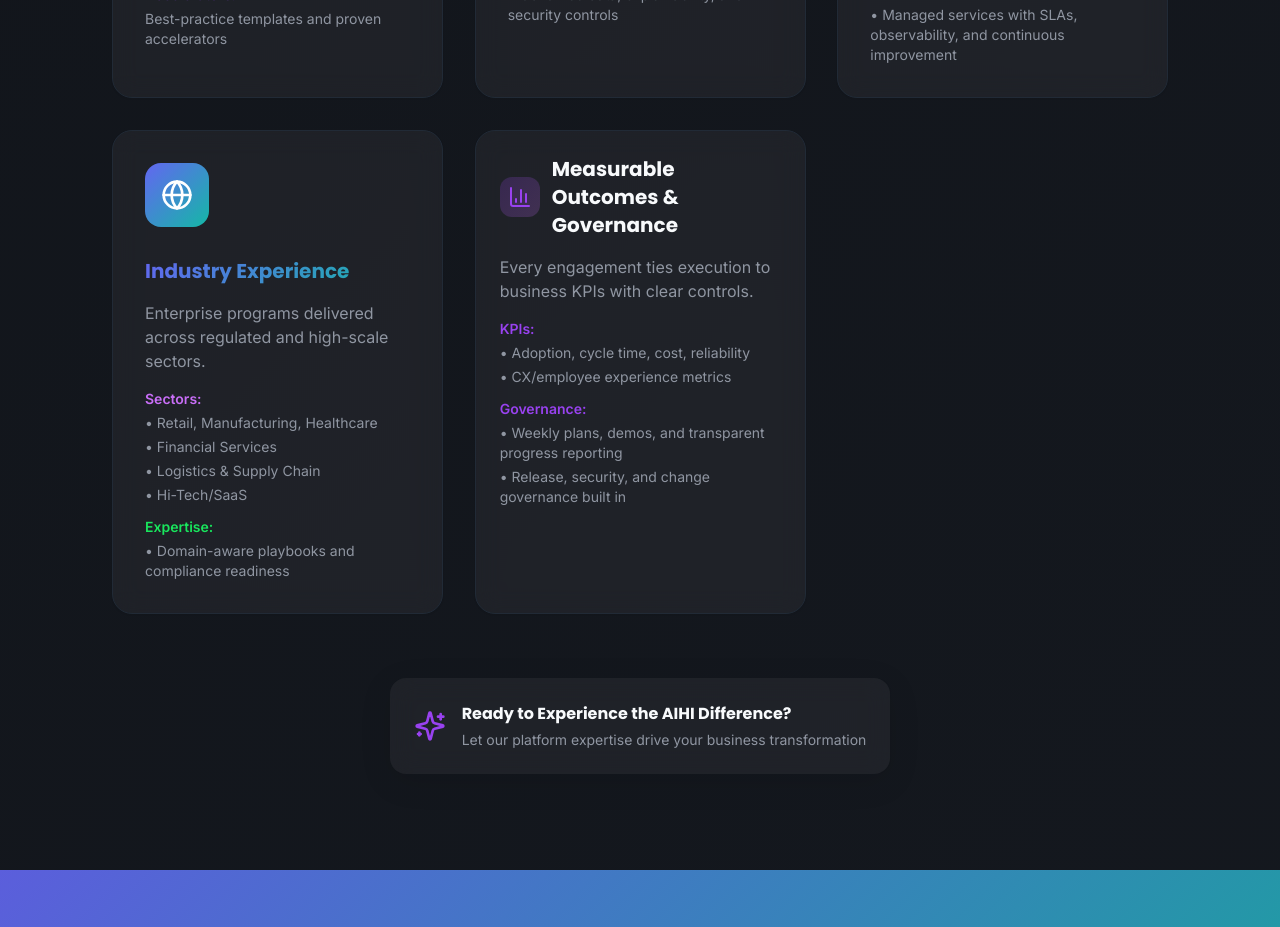
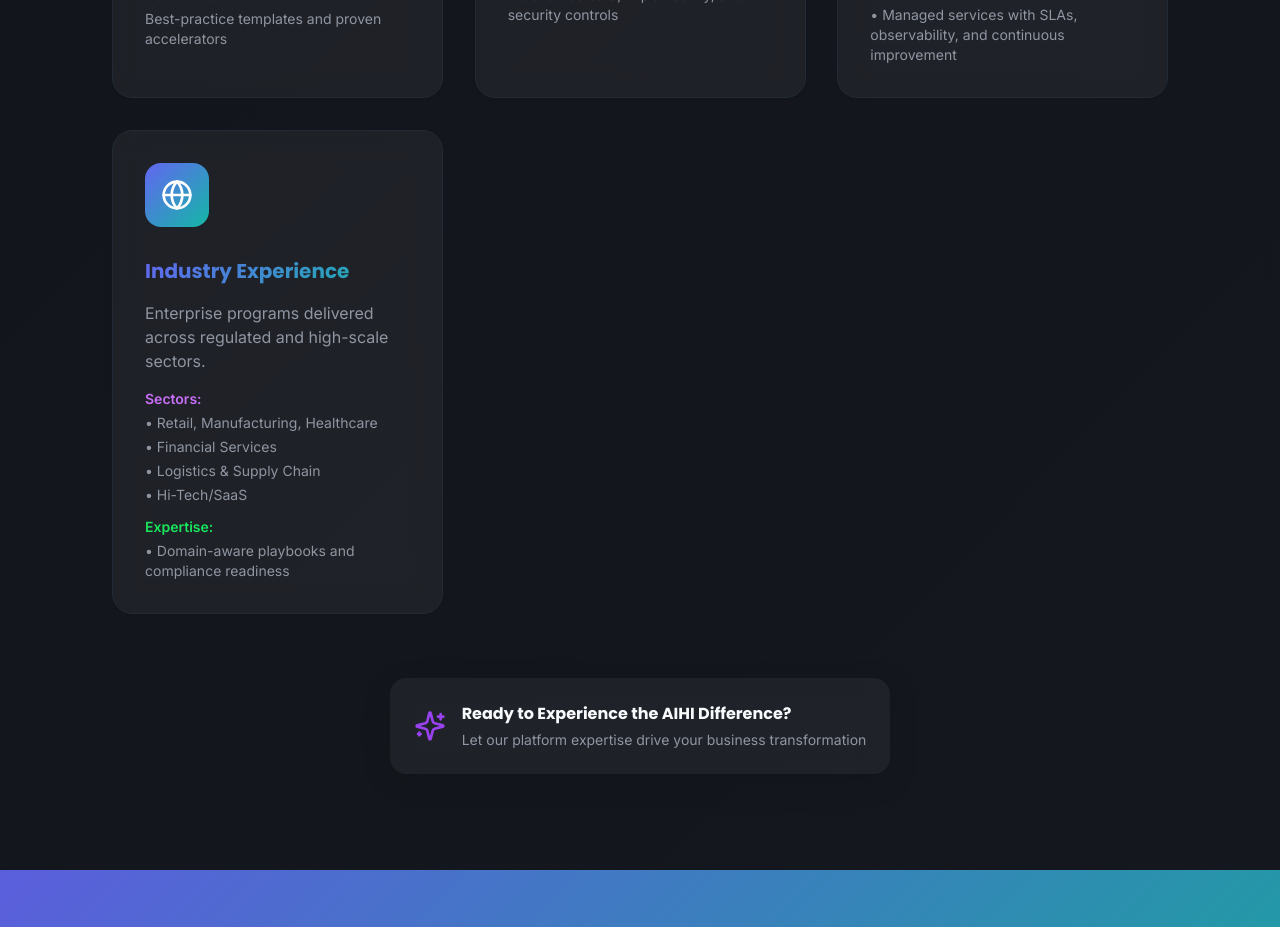
Before and after one commit to TechLeadsUser/aihi-illumine-site, a React (Vite) app: page / in a window 1280 px wide. Shown: the part 5200-6127 px from the top of the page. Built offline with nearby package versions, Linux system fonts and the light colour scheme.

Commit message:
Visual edit in Lovable
Edited UI in Lovable

```diff
--- a/src/pages/About.tsx
+++ b/src/pages/About.tsx
@@ -479,34 +479,7 @@ const About = () => {
 
             {/* Measurable Outcomes & Governance */}
             <ScrollAnimation animation="slide-left" delay={500} className="">
-              <Card className="glass-card h-full flex flex-col">
-                <div className="p-4 sm:p-6 flex-1">
-                  <div className="flex items-center gap-3 mb-3 sm:mb-4">
-                    <div className="p-2 rounded-xl bg-gradient-to-br from-neon-purple/20 to-neon-blue/20">
-                      <BarChart3 className="w-5 h-5 sm:w-6 sm:h-6 text-neon-purple" />
-                    </div>
-                    <h3 className="text-base sm:text-lg lg:text-xl font-bold">Measurable Outcomes & Governance</h3>
-                  </div>
 
-                  <p className="text-xs sm:text-sm lg:text-base text-muted-foreground mb-4">
-                    Every engagement ties execution to business KPIs with clear controls.
-                  </p>
-
-                  <div className="text-xs lg:text-sm">
-                    <div className="font-semibold text-neon-purple mb-1">KPIs:</div>
-                    <ul className="space-y-1 text-muted-foreground mb-3">
-                      <li>• Adoption, cycle time, cost, reliability</li>
-                      <li>• CX/employee experience metrics</li>
-                    </ul>
-
-                    <div className="font-semibold text-neon-purple mb-1">Governance:</div>
-                    <ul className="space-y-1 text-muted-foreground">
-                      <li>• Weekly plans, demos, and transparent progress reporting</li>
-                      <li>• Release, security, and change governance built in</li>
-                    </ul>
-                  </div>
-                </div>
-              </Card>
             </ScrollAnimation>
           </div>
 
```
